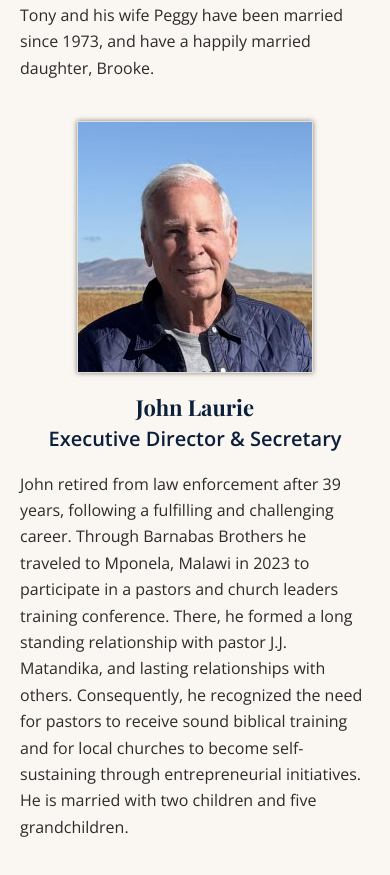
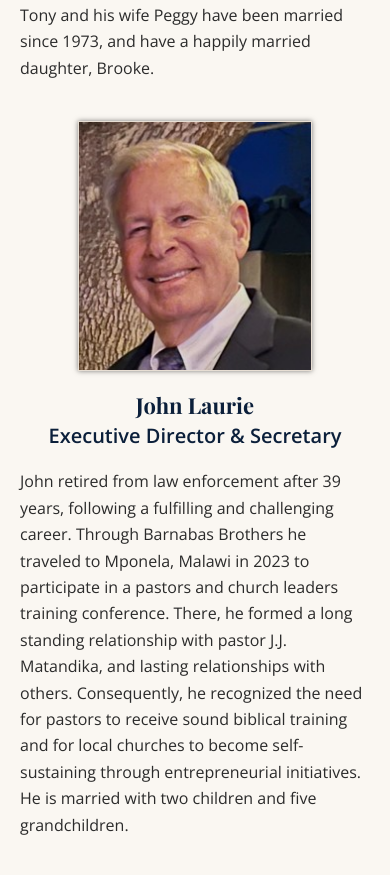
Before and after one commit to machinesandhumans/jars-of-clay-preview, a plain HTML site: page board.html in a window 390 px wide. Shown: the part 3847-4722 px from the top of the page. Drawn offline with nearby package versions, Linux system fonts and the light colour scheme.

Commit message:
Update Dzuwa headings and change photo of John Laurie

```diff
--- a/board.html
+++ b/board.html
@@ -870,7 +870,7 @@ around the world, and assisting in pastoral training for groups of ministers in
 		<div class="elementor-element elementor-element-a5d281a e-con-full e-flex e-con e-child" data-id="a5d281a" data-element_type="container" data-e-type="container">
 				<div class="elementor-element elementor-element-43c8d44 elementor-widget elementor-widget-image" data-id="43c8d44" data-element_type="widget" data-e-type="widget" data-widget_type="image.default">
 				<div class="elementor-widget-container">
-															<img decoding="async" src="assets/img/John-Laurie-rlcmlo81l8aiyzskbero5m8nlqknny76bfb86xphxc.jpg" title="" alt="" loading="lazy">															</div>
+															<img decoding="async" src="assets/img/john-laurie-portrait.jpg" width="234" height="250" alt="John Laurie" loading="lazy">															</div>
 				</div>
 				<div class="elementor-element elementor-element-9b621e0 elementor-widget elementor-widget-heading" data-id="9b621e0" data-element_type="widget" data-e-type="widget" data-widget_type="heading.default">
 				<div class="elementor-widget-container">
```
Also changed, not shown: dzuwa-farm-project.html (+3 -2 lines), assets/img/john-laurie-portrait.jpg (added).
